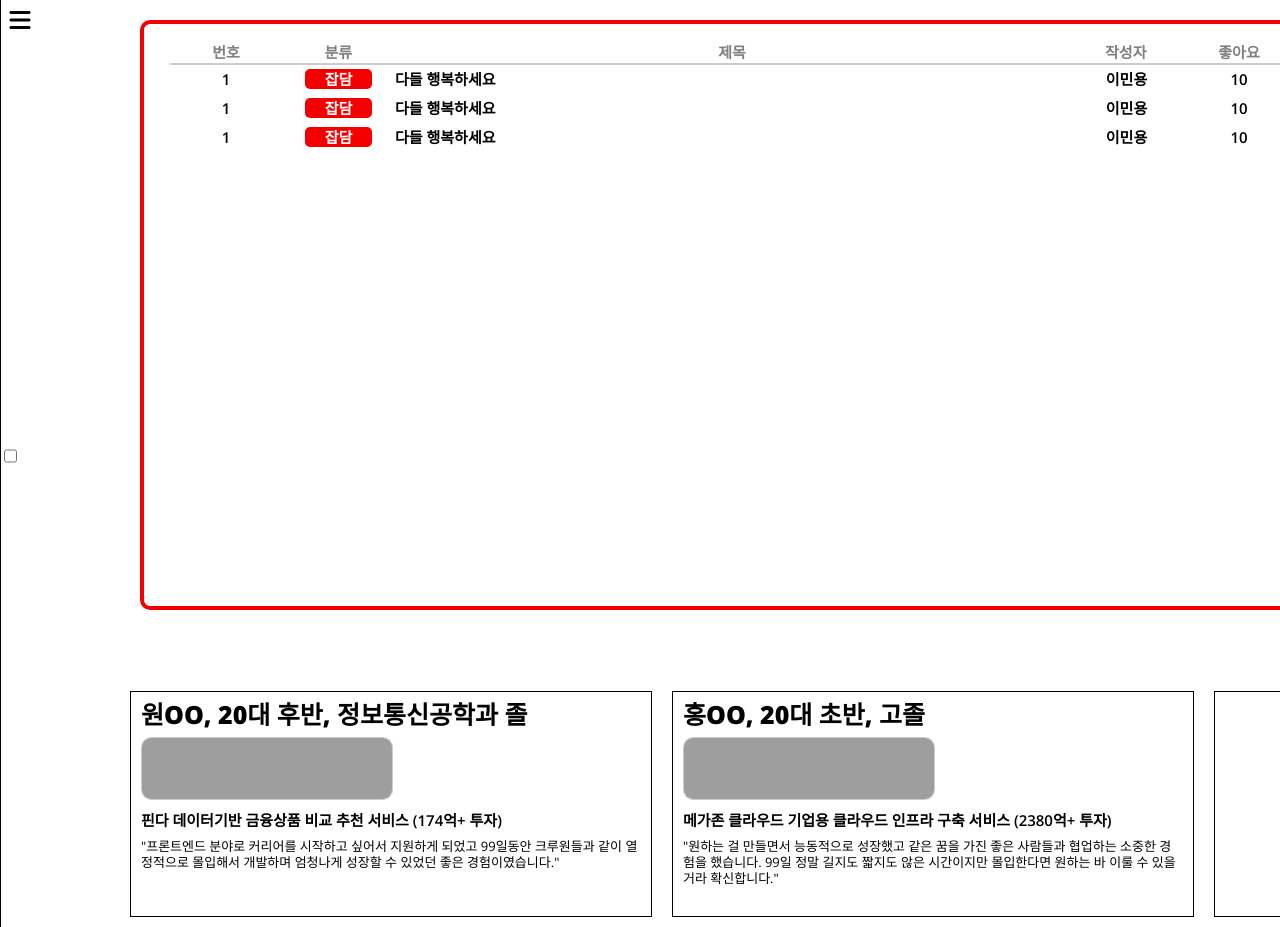
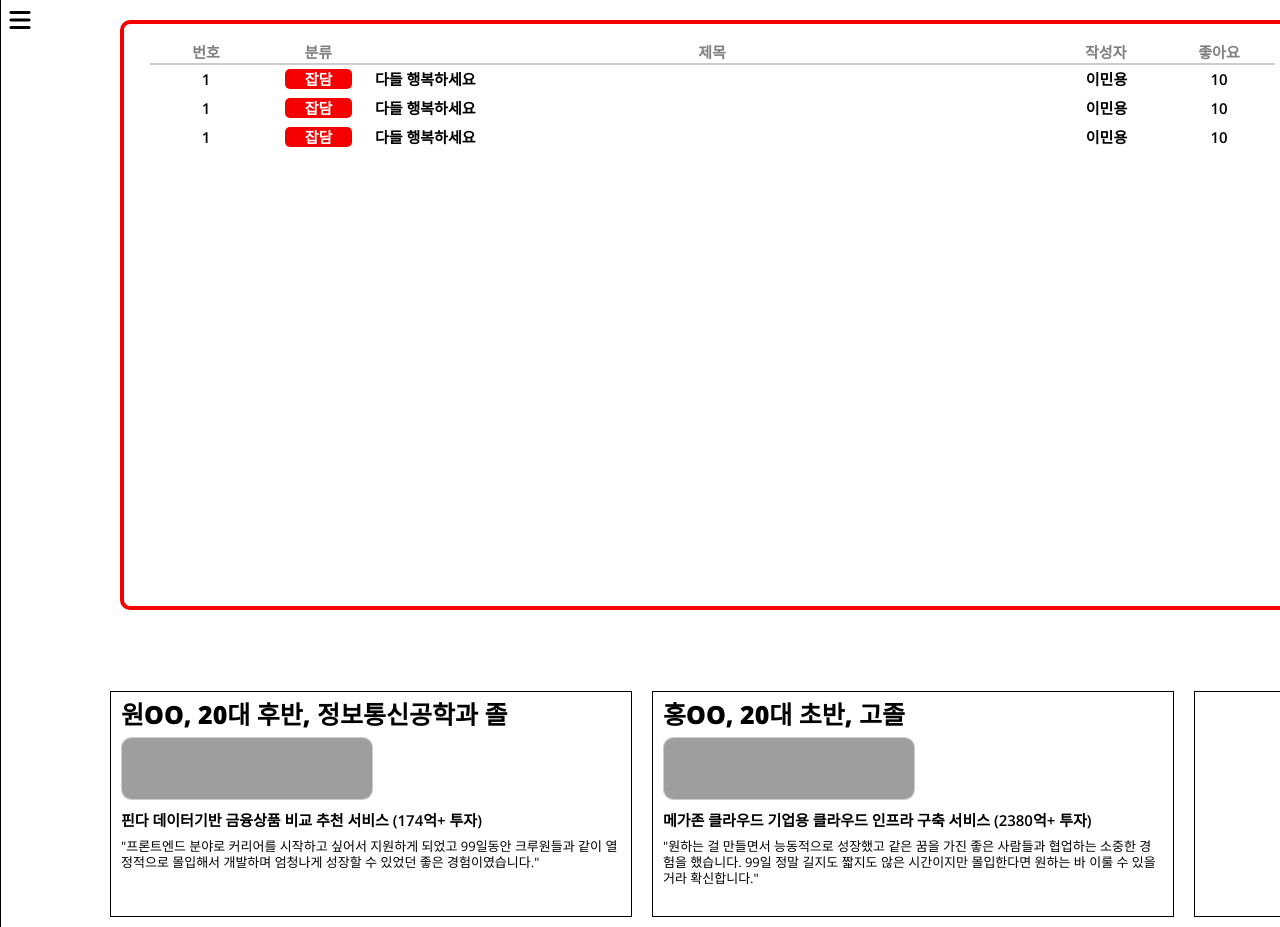
Before and after one commit to 9haejo-community/9haejo-community, a Flask app: page / in a window 1280 px wide; the page is wider, and only the part inside the window is pictured. Run offline with Flask 2, Linux system fonts and the light colour scheme; some libraries are stand-ins or nearby versions; grey boxes are pictures that could not be loaded.

Commit message:
checkbox display:none

```diff
--- a/templates/index.html
+++ b/templates/index.html
@@ -12,7 +12,7 @@
     <title>항해99 시크릿 커뮤니티</title>
   </head>
   <body>
-    <input type="checkbox" id="side-bar__on" style="" />
+    <input type="checkbox" id="side-bar__on" style="display: none" />
     <div id="side-bar">
       <div id="side-bar__clock">
         <h1>Oct 19 2022</h1>
@@ -190,7 +190,6 @@
           menubtn.className = "fa-solid fa-bars";
         }
       }
-
       checkbox.addEventListener("click", iconChange);
     </script>
   </body>
```
